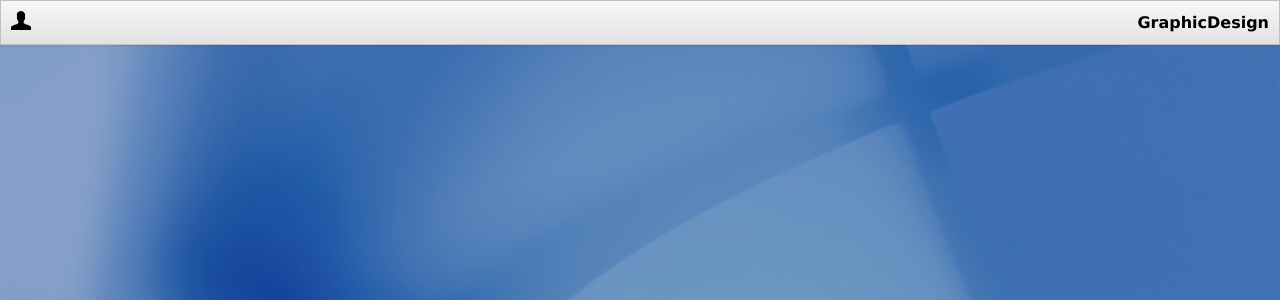
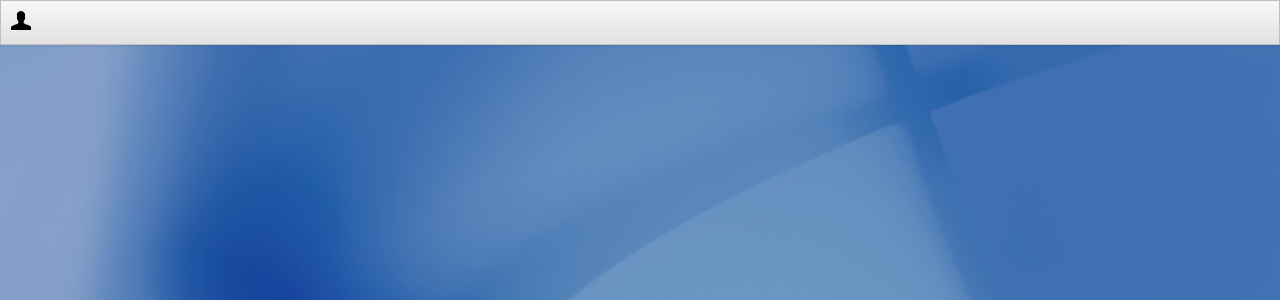
Before and after one commit to Trapo6x7/portfoliofinal, a PHP site: page / in a window 1280 px wide. Shown: the top 300 px of the page. Run offline with PHP 8.4, Linux system fonts and the light colour scheme; some libraries are stand-ins or nearby versions.

Commit message:
ADD : LAYOUT

```diff
--- a/index.html
+++ b/index.html
@@ -31,11 +31,11 @@
         <div><img class="logo" src="./assets/logoportfolio.png" alt="" /></div>
         <div>
           <ul class="nav-links">
-            <li>
+          <!--  <li>
               <a href="https://trapo6x7.github.io/portfolio-mathias" id="about"
                 >GraphicDesign</a
               >
-            </li>
+            </li>-->
           </ul>
         </div>
       </nav>
@@ -181,7 +181,7 @@
                       <p class="voirplus"><i class="fas fa-plus"></i></p>
                     </div>
                   </article>
-                  <div id="about" class="flex justify-center">
+                  <div id="skills" class="flex justify-center">
                     <article class="window none3">
                       <div class="title-bar">
                         <div class="buttons">
--- a/style2.css
+++ b/style2.css
@@ -108,7 +108,7 @@ grande fenetre */
   border: 1px solid #c0c0c0;
   border-radius: 8px;
   box-shadow: 0 4px 10px rgba(0, 0, 0, 0.2);
-  width:55%;
+  width:60%;
   max-width: 100%;
   box-sizing: border-box;
   margin: 20px auto;
@@ -218,12 +218,11 @@ grande fenetre */
   align-items: center;
 }
 section {
-  padding-top: 4vh;
+  padding-top: 7vh;
   margin: 0 10rem;
   box-sizing: border-box;
   min-height: fit-content;
 }
-
 .section-container {
   display: flex;
 }
```
